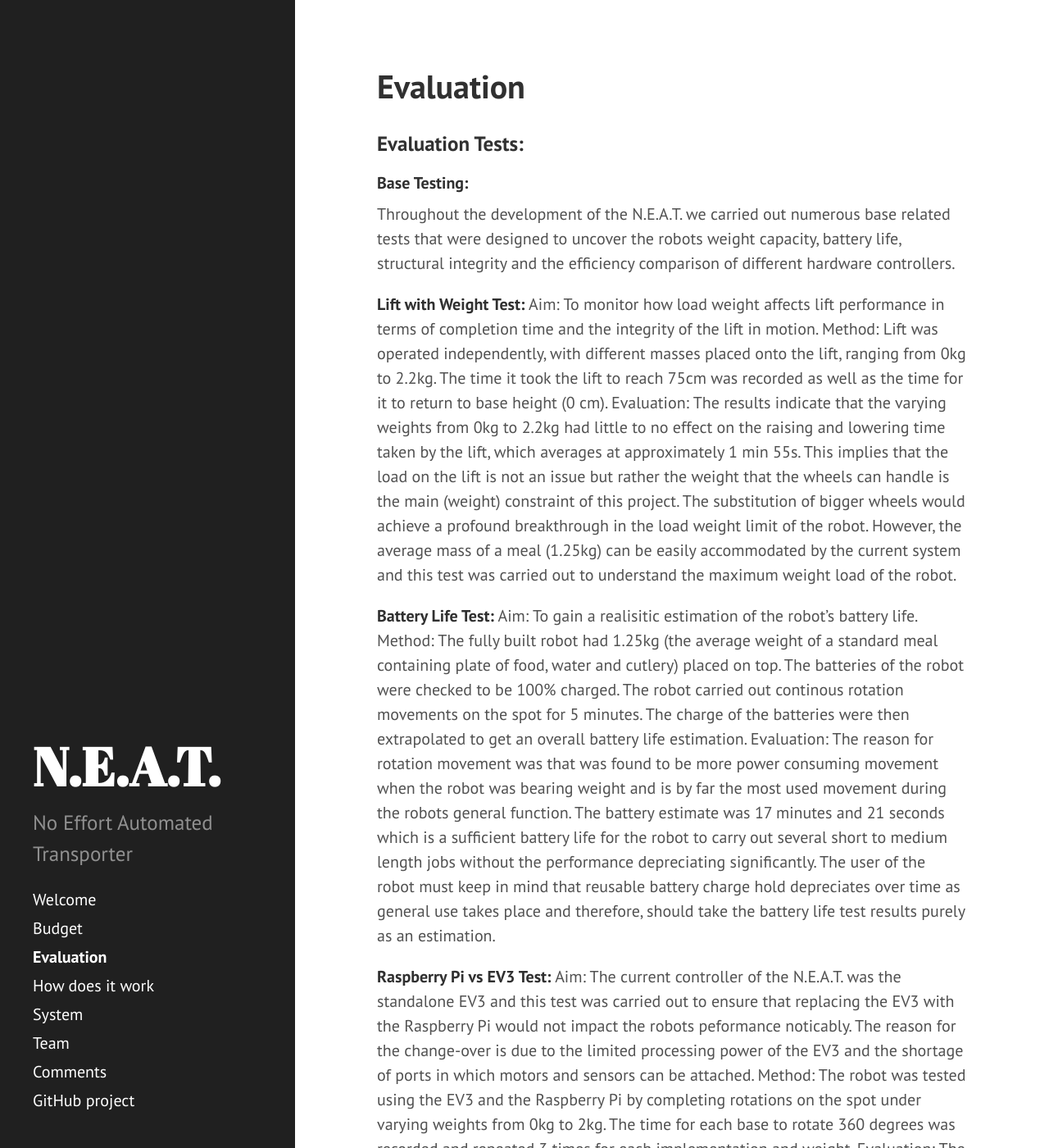
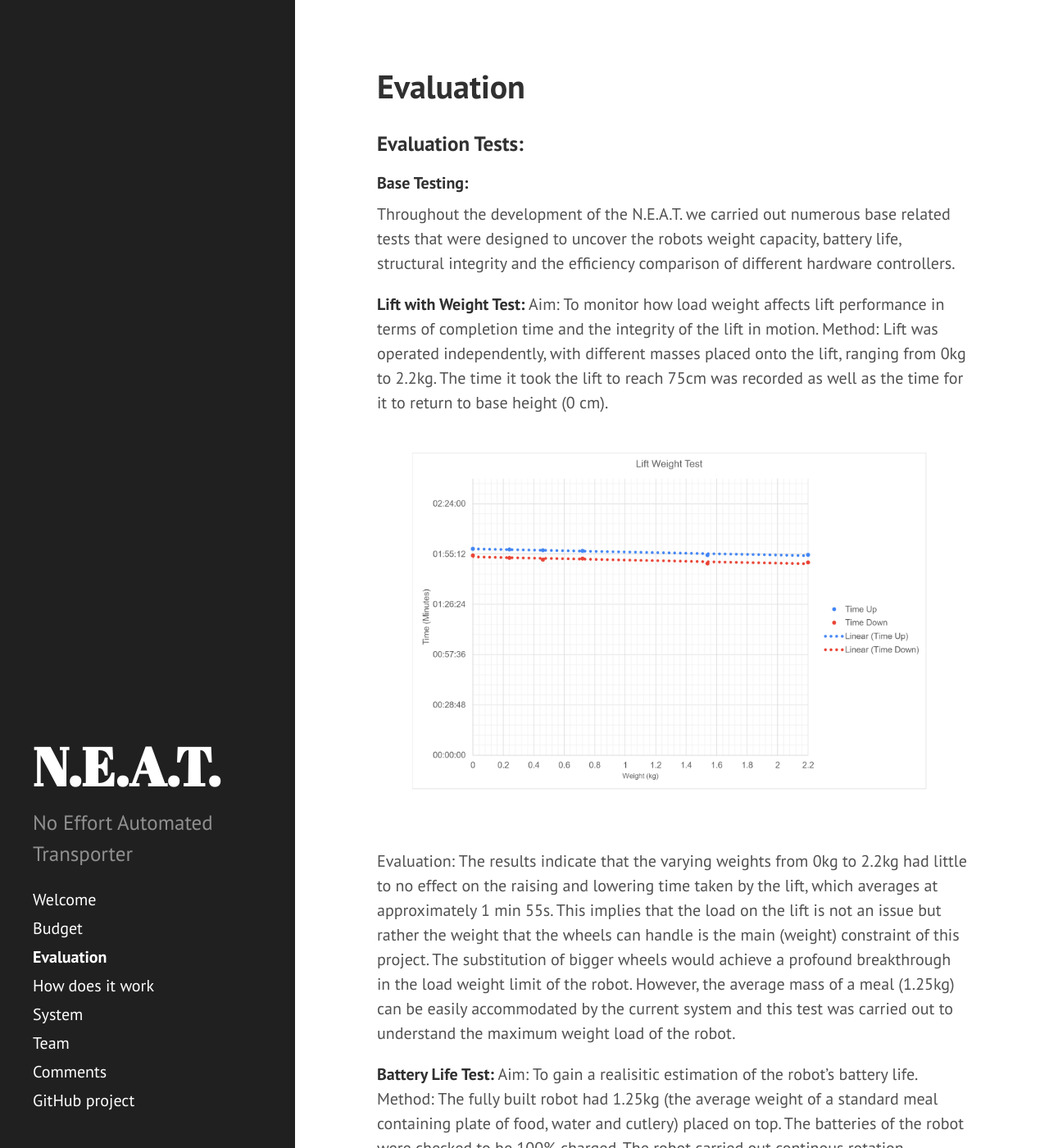
Before and after one commit to okapeng/sdp2020-group2, a Jekyll site: the page built from _pages/evaluation.md, in a window 1280 px wide and 1400 px high. Shown: the whole window at 82% size. Built offline with Jekyll 4.4.1, drawn with Linux system fonts in a browser that asks for light colours; some of the changed text lies outside the part shown.

Commit message:
Added graphs for the base evaluation

```diff
--- a/_pages/evaluation.md
+++ b/_pages/evaluation.md
@@ -10,6 +10,7 @@ permalink: /evaluation/
   **Lift with Weight Test:**
   Aim: To monitor how load weight affects lift performance in terms of completion time and the integrity of the lift in motion.
   Method: Lift was operated independently, with different masses placed onto the lift, ranging from 0kg to 2.2kg. The time it took the lift to reach 75cm was recorded as well as the time for it to return to base height (0 cm).
+  ![Lift Weight Test](/images/lift_test.png)
   Evaluation: The results indicate that the varying weights from 0kg to 2.2kg had little to no effect on the raising and lowering time taken by the lift, which averages at approximately 1 min 55s. This implies that the load on the lift is not an issue but rather the  weight  that  the  wheels  can  handle  is  the  main (weight) constraint of this project. The substitution of bigger wheels would achieve a profound breakthrough in the load weight limit of the robot.  However, the average mass of a meal (1.25kg) can be easily accommodated by the current system and this test was carried out to understand the maximum weight load of the robot.
 
   **Battery Life Test:**
```
Also changed, not shown: other parts of _pages/evaluation.md (+1 -0 lines).
